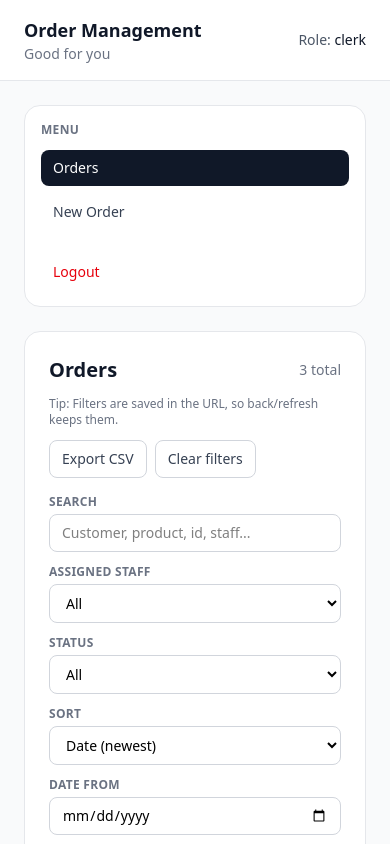
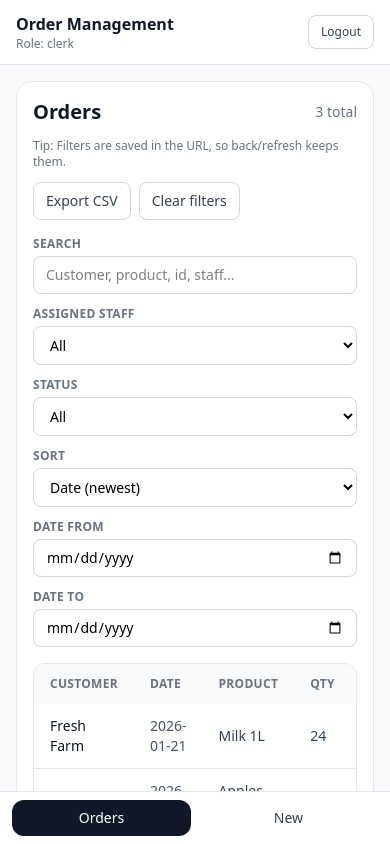
Before and after one commit to ArnavSAMA/order-management-frontend, a React (Vite) app: page /login in a window 390 px wide. Both pictures are taken after a click on the button "Login as clerk(Admin)". Shown: the top 844 px of the page. Built offline with nearby package versions, Linux system fonts and the light colour scheme.

Commit message:
feat: mobile layout with tabs and responsive app shell

```diff
--- a/src/app/router.tsx
+++ b/src/app/router.tsx
@@ -2,35 +2,37 @@ import { createBrowserRouter } from "react-router-dom";
 
 import LoginPage from "../features/auth/LoginPage";
 import ProtectedRoute from "@/features/auth/ProtectedRoute";
-import PcLayout from "../layouts/PcLayout"
 
 import OrderDetailPage from "../features/orders/pages/OrderDetailPage";
 import OrderListPage from "../features/orders/pages/OrderListPage";
 import NewOrderPage from "../features/orders/pages/NewOrderPage";
+
 import { OrdersProvider } from "@/features/orders/context/OrdersProvider";
+import AppShell from "@/layouts/AppShell";
 
 export const router = createBrowserRouter([
-    {path:'/login', element: <LoginPage />},
+  { path: "/login", element: <LoginPage /> },
+
   {
     element: <ProtectedRoute />,
-        children:[
+    children: [
       {
-                path:'/',
+        path: "/",
         element: (
           <OrdersProvider>
-                        <PcLayout />
+            <AppShell />
           </OrdersProvider>
         ),
-                children:[
-                    { path:'orders', element: <OrderListPage />},
-                    { path:'orders/:id', element: <OrderDetailPage />},
+        children: [
+          { path: "orders", element: <OrderListPage /> },
+          { path: "orders/:id", element: <OrderDetailPage /> },
+
           {
-                        element: <ProtectedRoute allow={['clerk']} />,
-                        children: [{ path:'orders/new', element: <NewOrderPage />}],
+            element: <ProtectedRoute allow={["clerk"]} />,
+            children: [{ path: "orders/new", element: <NewOrderPage /> }],
           },
         ],
       },
     ],
   },
-
-])
+]);
--- /dev/null
+++ b/src/hooks/useIsMobile.ts
@@ -0,0 +1,14 @@
+// src/hooks/useIsMobile.ts
+import { useEffect, useState } from "react";
+
+export function useIsMobile() {
+  const [isMobile, setIsMobile] = useState(() => window.innerWidth < 768); // md = 768px
+
+  useEffect(() => {
+    const onResize = () => setIsMobile(window.innerWidth < 768);
+    window.addEventListener("resize", onResize);
+    return () => window.removeEventListener("resize", onResize);
+  }, []);
+
+  return isMobile;
+}
--- /dev/null
+++ b/src/layouts/AppShell.tsx
@@ -0,0 +1,9 @@
+// src/layouts/AppShell.tsx
+import PcLayout from "./PcLayout";
+import MobileLayout from "./MobileLayout";
+import { useIsMobile } from "@/hooks/useIsMobile";
+
+export default function AppShell() {
+  const isMobile = useIsMobile();
+  return isMobile ? <MobileLayout /> : <PcLayout />;
+}
--- a/src/layouts/MobileLayout.tsx
+++ b/src/layouts/MobileLayout.tsx
@@ -0,0 +1,63 @@
+// src/layouts/MobileLayout.tsx
+import { NavLink, Outlet } from "react-router-dom";
+import { useAuth } from "@/app/providers/AuthProvider";
+
+function Tab({ to, label }: { to: string; label: string }) {
+  return (
+    <NavLink
+      to={to}
+      className={({ isActive }) =>
+        [
+          "flex-1 rounded-xl px-3 py-2 text-center text-sm font-medium",
+          isActive ? "bg-gray-900 text-white" : "text-gray-700 hover:bg-gray-100",
+        ].join(" ")
+      }
+      end
+    >
+      {label}
+    </NavLink>
+  );
+}
+
+export default function MobileLayout() {
+  const { user, logout } = useAuth();
+  const role = user?.role ?? "unknown";
+
+  return (
+    <div className="min-h-screen bg-gray-50">
+      {/* Top bar */}
+      <header className="sticky top-0 z-10 border-b border-gray-200 bg-white">
+        <div className="mx-auto max-w-3xl px-4 py-3">
+          <div className="flex items-center justify-between">
+            <div>
+              <h1 className="text-base font-semibold text-gray-900">Order Management</h1>
+              <p className="text-xs text-gray-500">Role: {role}</p>
+            </div>
+
+            <button
+              onClick={logout}
+              className="rounded-lg border border-gray-300 bg-white px-3 py-2 text-xs font-medium text-gray-700 hover:bg-gray-50"
+            >
+              Logout
+            </button>
+          </div>
+        </div>
+      </header>
+
+      {/* Content */}
+      <main className="mx-auto max-w-3xl px-4 py-4 pb-24">
+        <div className="rounded-2xl border border-gray-200 bg-white p-4">
+          <Outlet />
+        </div>
+      </main>
+
+      {/* Bottom tabs */}
+      <nav className="fixed inset-x-0 bottom-0 z-20 border-t border-gray-200 bg-white">
+        <div className="mx-auto flex max-w-3xl gap-2 px-3 py-2">
+          <Tab to="/orders" label="Orders" />
+          <Tab to="/orders/new" label="New" />
+        </div>
+      </nav>
+    </div>
+  );
+}
```
Lines whose indentation alone changed are shown as unchanged.
